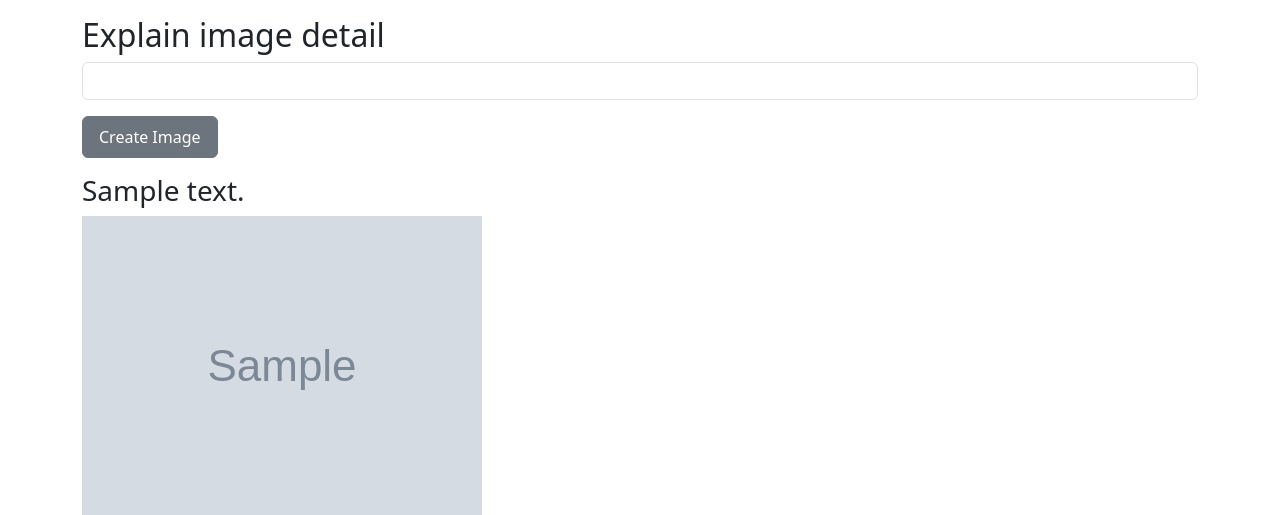
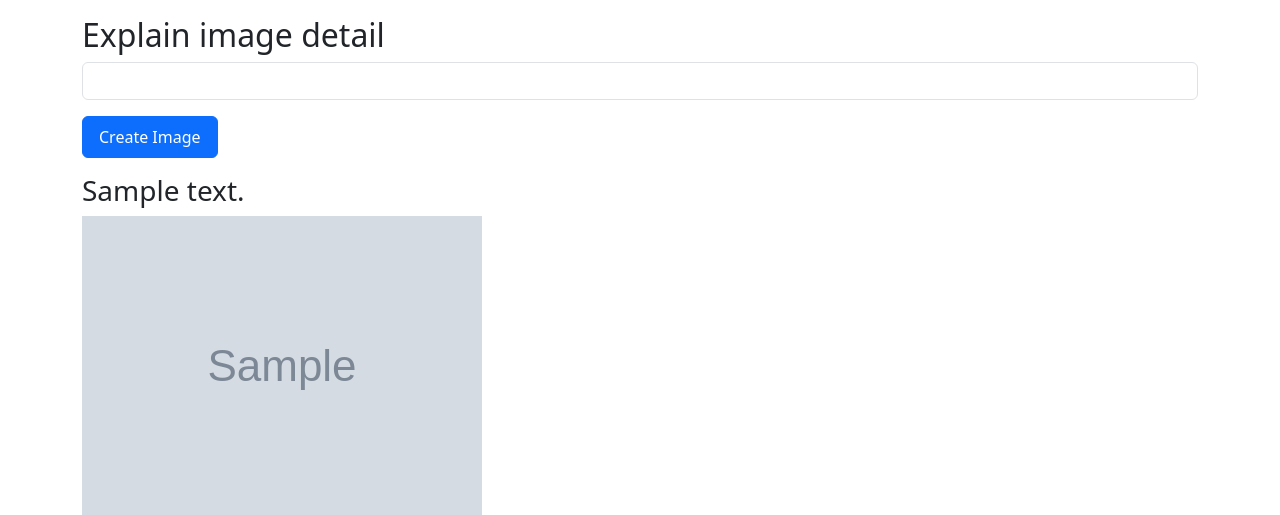
Before and after one commit to Eshat002/Creating-AI-Image, a Django app: template templates/home.html in a window 1280 px wide. Shown: the part 63-578 px from the top of the page. Run offline with Django 3.2, Linux system fonts and the light colour scheme; the template is opened without the code that fills it: most values are stand-ins (such as "Sample title", 1, 10 or a date in 2020); grey boxes marked "Sample" are stand-in pictures.

Commit message:
changed home

```diff
--- a/templates/home.html
+++ b/templates/home.html
@@ -10,7 +10,7 @@
 {% csrf_token %}
 
 <input type="text" class="form-control" name="user_input">
-<button type="submit" class="btn btn-secondary px-3 py-2 mt-3">Create Image</button>
+<button type="submit" class="btn btn-primary px-3 py-2 mt-3">Create Image</button>
 
 
 </form>
```
